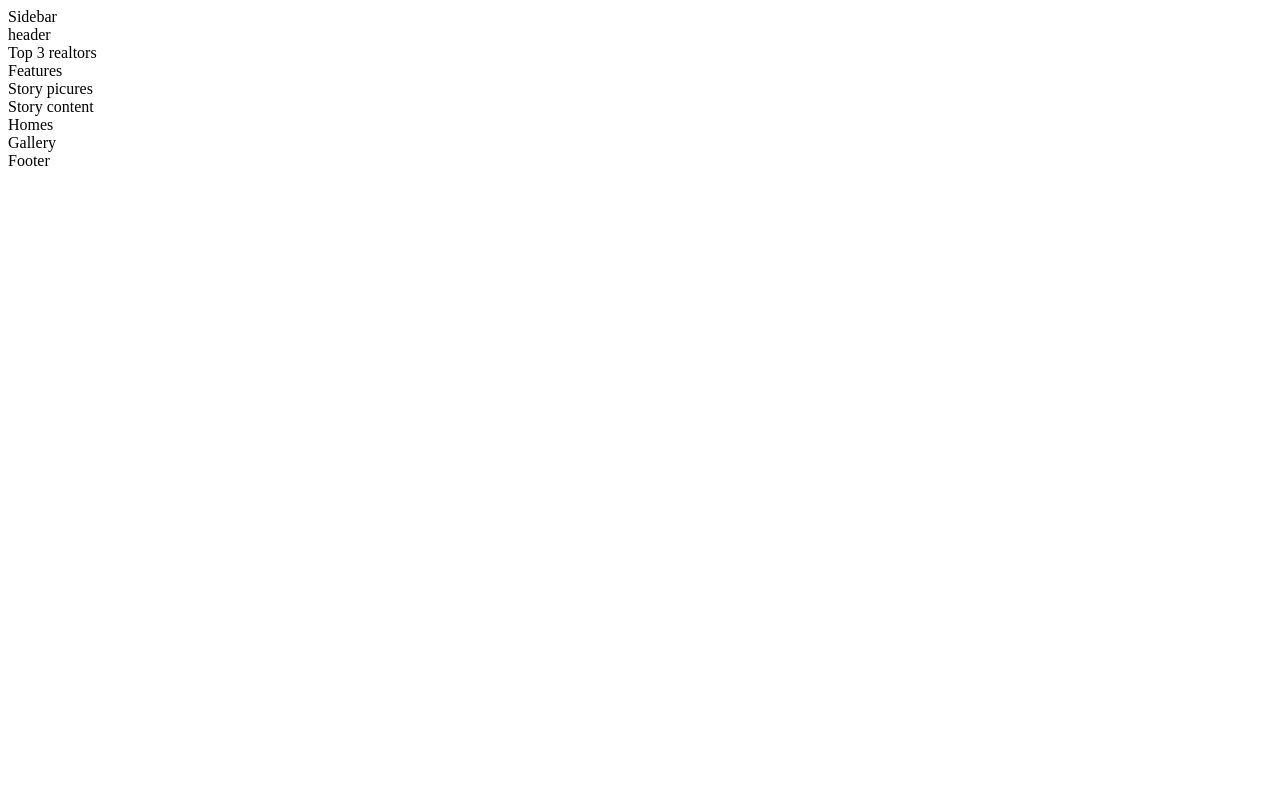
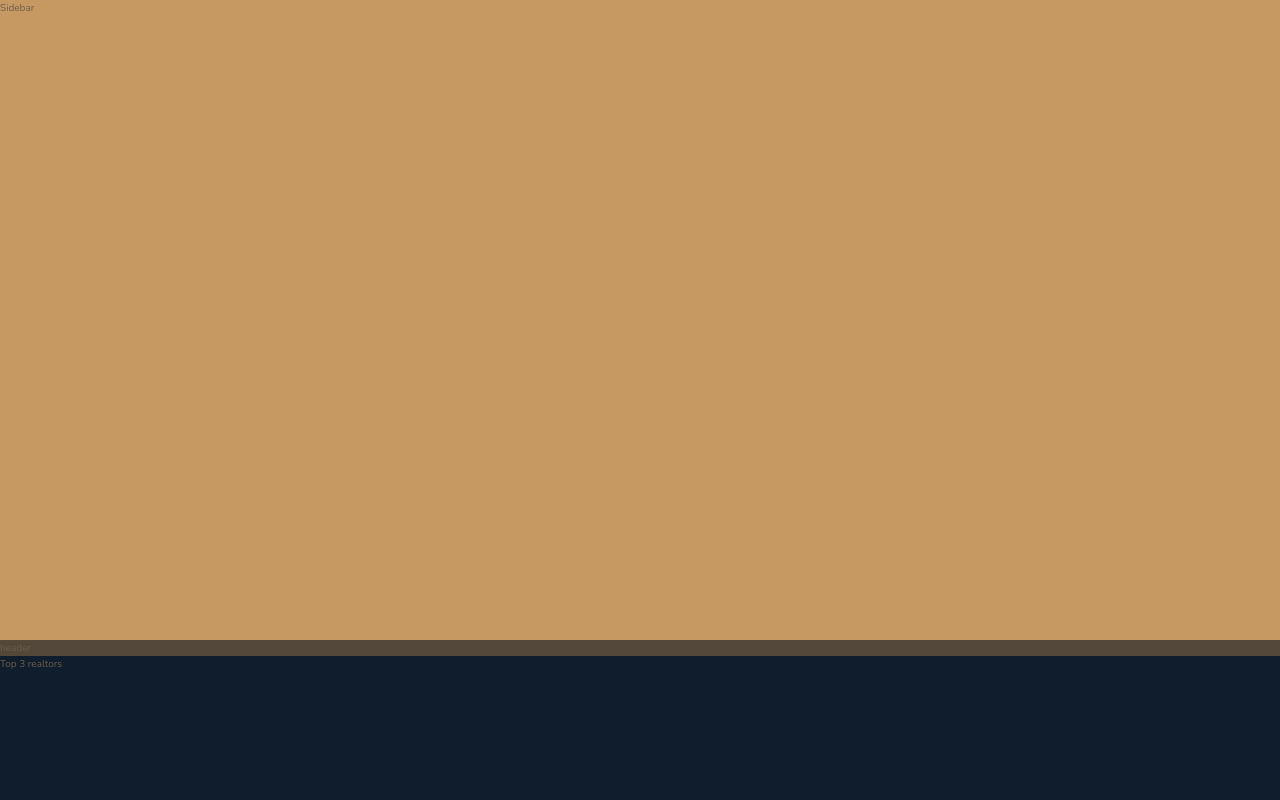
Before and after one commit to DevMonzer/Nexter, a website: page index.html in a window 1280 px wide. Shown: the top 800 px of the page. Drawn offline with nearby package versions, Linux system fonts and the light colour scheme; files that its build step writes are made by us from their sources.

Commit message:
added css grid

```diff
--- a/sass/_base.scss
+++ b/sass/_base.scss
@@ -37,4 +37,11 @@
 .container {
   display: grid;
   grid-template-rows: 80vh min-content 40vw repeat(3, min-content);
+  grid-template-columns: [sidebar-start] 8rem [sidebar-end full-start] minmax(
+      6rem,
+      1fr
+    ) [center-start] repeat(8, [col-start] minmax(min-content, 14rem) [col-end]) [center-end] minmax(
+      6rem,
+      1fr
+    ) [full-end];
 }
--- a/sass/main.scss
+++ b/sass/main.scss
@@ -0,0 +1,11 @@
+@import "base";
+@import "typography";
+
+@import "sidebar";
+@import "header";
+@import "realtors";
+@import "features";
+@import "story";
+@import "homes";
+@import "gallery";
+@import "footer";
```
Also changed, not shown: css/style.css (added).
